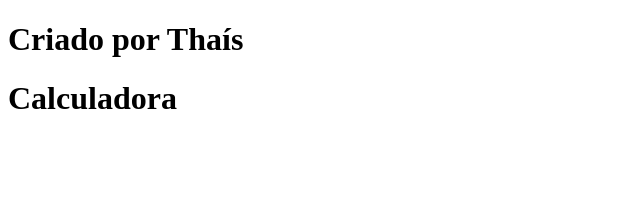
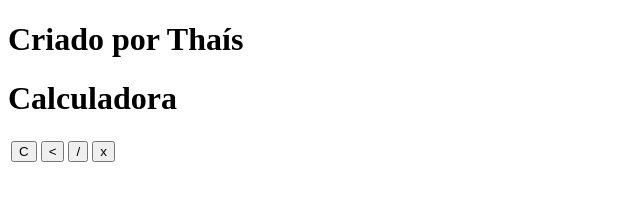
Before and after one commit to thaismacedo2/calculadora, a plain HTML site: page index.html in a window 1280 px wide. Shown: the whole page, without its empty margins (0-640 px from the left). Drawn offline with Linux system fonts and the light colour scheme.

Commit message:
Add files via upload

```diff
--- a/index.html
+++ b/index.html
@@ -14,7 +14,12 @@
             <h1> Calculadora </h1>
             <p id = "Resultado"> </p>
             <table>
-
+                <tr>
+                <td> <button class = "botao" onclick=" ">C</button></td>
+                <td> <button class = "botao" onclick=" "><</button></td>
+                <td> <button class = "botao" onclick=" ">/</button></td>
+                <td> <button class = "botao" onclick=" ">x</button></td>
+                </tr>
             </table>
         </div>
     </div>
```
